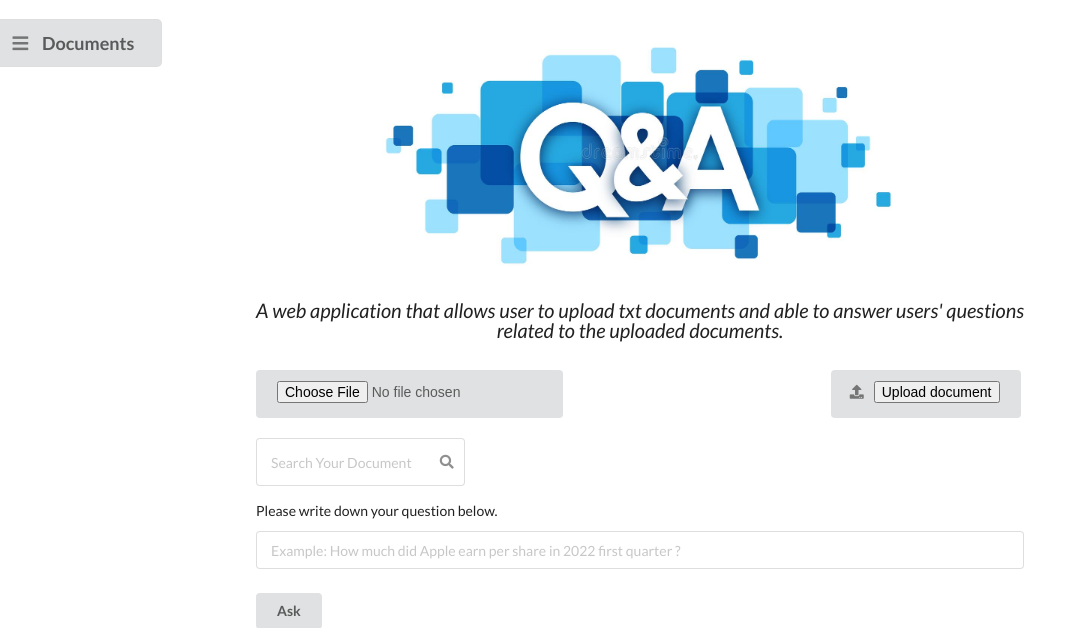
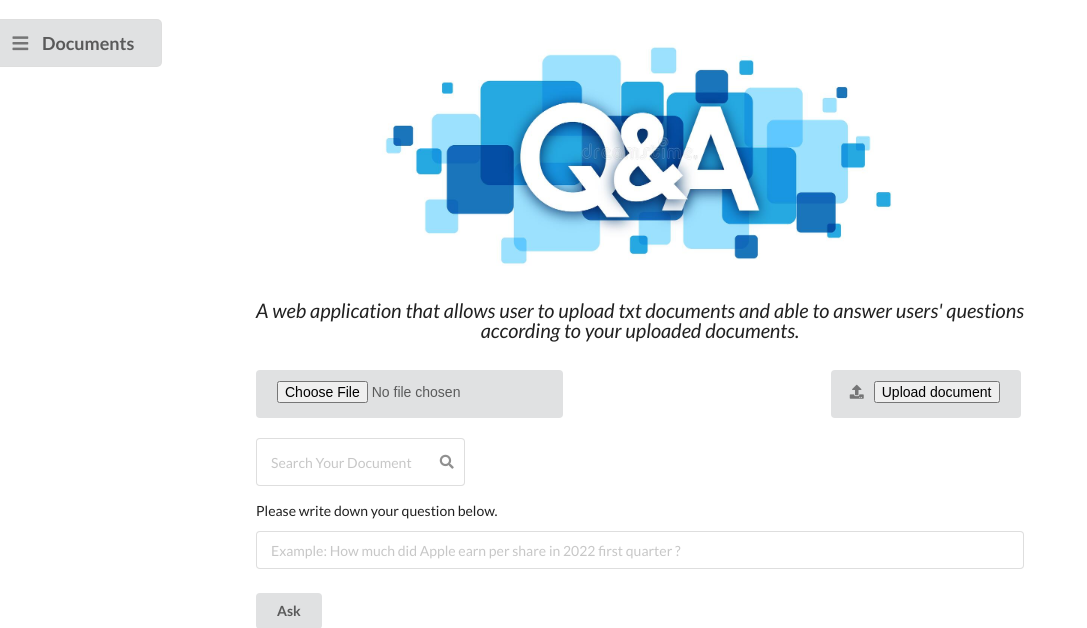
Before and after one commit to Nelsonlin0321/DocumentQuestionAnswering, a Flask app: page / in a window 1280 px wide. Shown: the top 628 px of the page, without its empty margins (0-1087 px from the left). Run offline with Flask 2, Linux system fonts and the light colour scheme; some libraries are stand-ins or nearby versions.

Commit message:
[1] Optimize fontend

```diff
--- a/templates/index.html
+++ b/templates/index.html
@@ -47,7 +47,7 @@
 
         <div class = "header">
             <img src="./../static/img/banner.jpg" width="600" height="300" style="display: block; margin: 0 auto;">
-            <span style="text-align: center;">A web application that allows user to upload txt documents and able to answer users' questions related to the uploaded documents.</span>
+            <span style="text-align: center;">A web application that allows user to upload txt documents and able to answer users' questions according to your uploaded documents.</span>
         </div>
         <iframe id="frmFile" src = "../static/document_list.txt" style="display: none;"></iframe>
 
@@ -62,7 +62,7 @@
             {% for file_name in uploaded_document_list %}
                 <div class="item">
                     <i class="file icon" style="float: left;"></i>
-                    <a href="./../static/uploaded_documents/{{file_name}}">{{file_name}}</a>
+                    <a href="./../static/uploaded_documents/{{file_name}}" target="_blank">{{file_name}}</a>
                 </div>
             {% endfor %}
 
```
